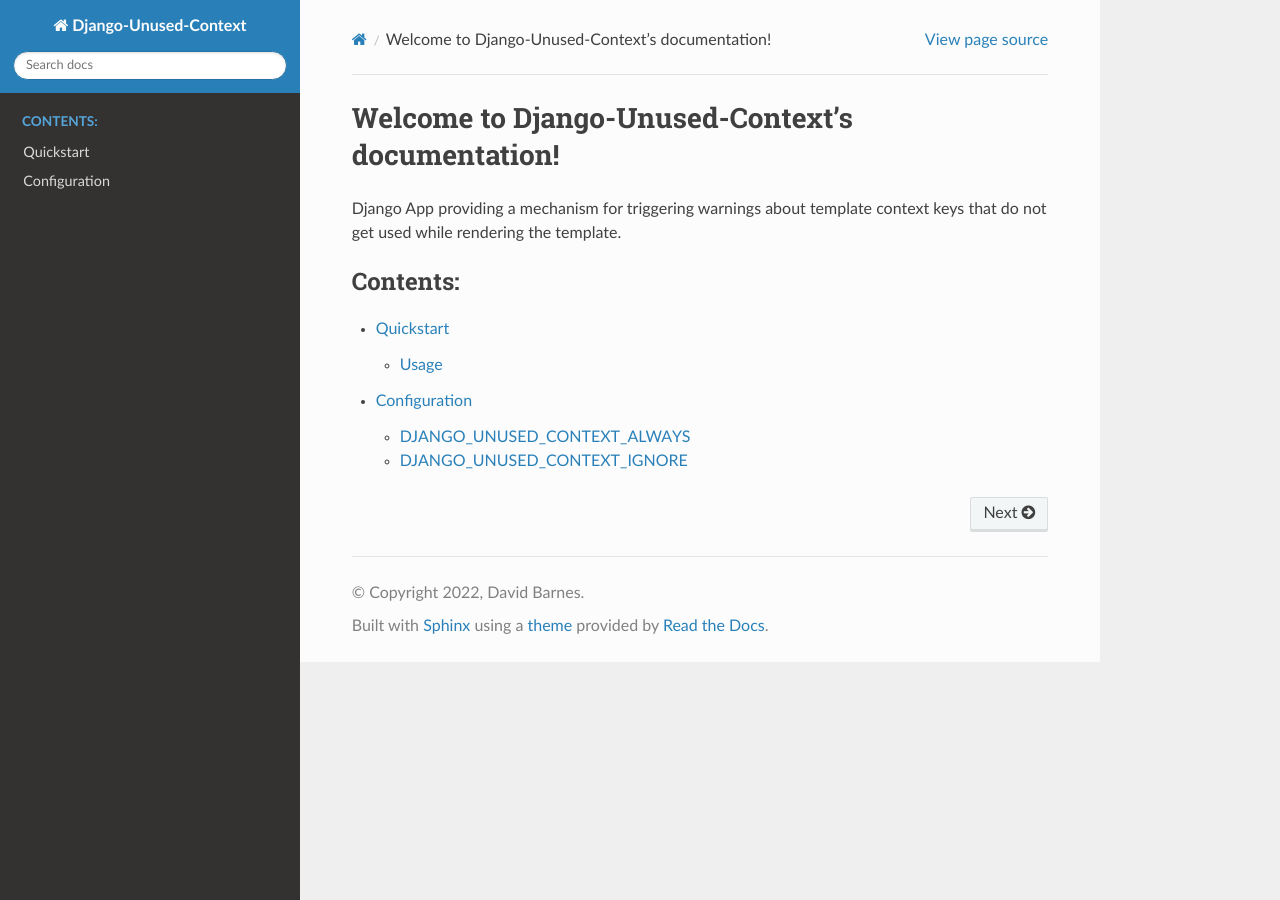
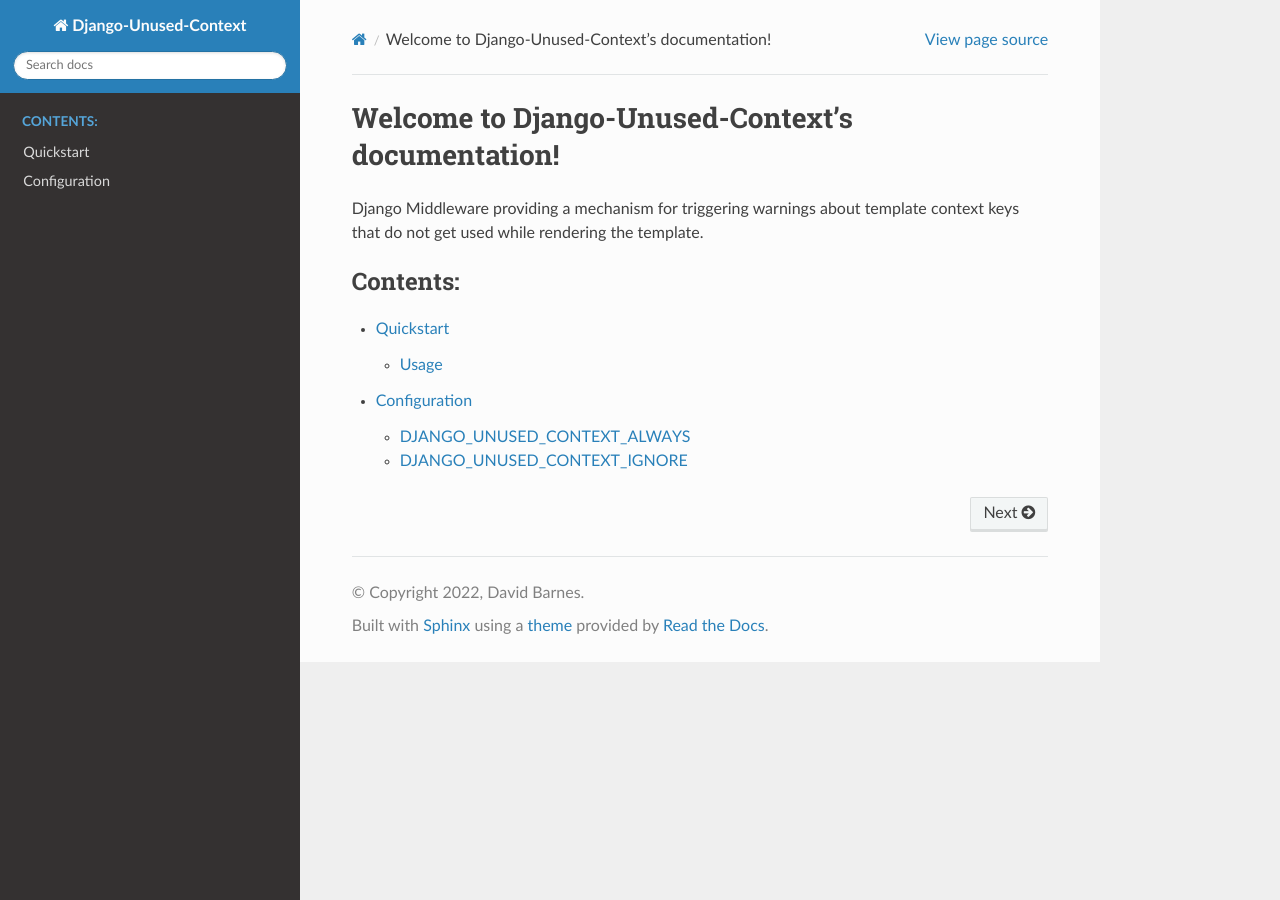
Before and after one commit to DJBarnes/django-unused-context, a Sphinx documentation site: the page built from docs/source/index.rst, in a window 1280 px wide. Built offline with Sphinx 7.4.7 and the Read the Docs theme 2.0.0, drawn with Linux system fonts in a browser that asks for light colours.

Commit message:
Update description of project to be more accurate.

```diff
--- a/docs/source/index.rst
+++ b/docs/source/index.rst
@@ -1,8 +1,8 @@
 Welcome to Django-Unused-Context's documentation!
 *************************************************
 
-Django App providing a mechanism for triggering warnings about template context
-keys that do not get used while rendering the template.
+Django Middleware providing a mechanism for triggering warnings about template
+context keys that do not get used while rendering the template.
 
 .. toctree::
    :maxdepth: 2
--- a/pyproject.toml
+++ b/pyproject.toml
@@ -4,8 +4,8 @@
 
 [project]
 name = "django-unused-context"
-version = "0.1.1"
-description = "A Django app to trigger warnings when context keys are not used."
+version = "0.1.2"
+description = "A Django middleware to trigger warnings when context keys are not used in a template."
 readme = "README.md"
 authors = [{ name = "David Barnes", email = "barnesdavidj@gmail.com" }]
 license = { file = "LICENSE" }
```
Also changed, not shown: README.md (+2 -2 lines).
